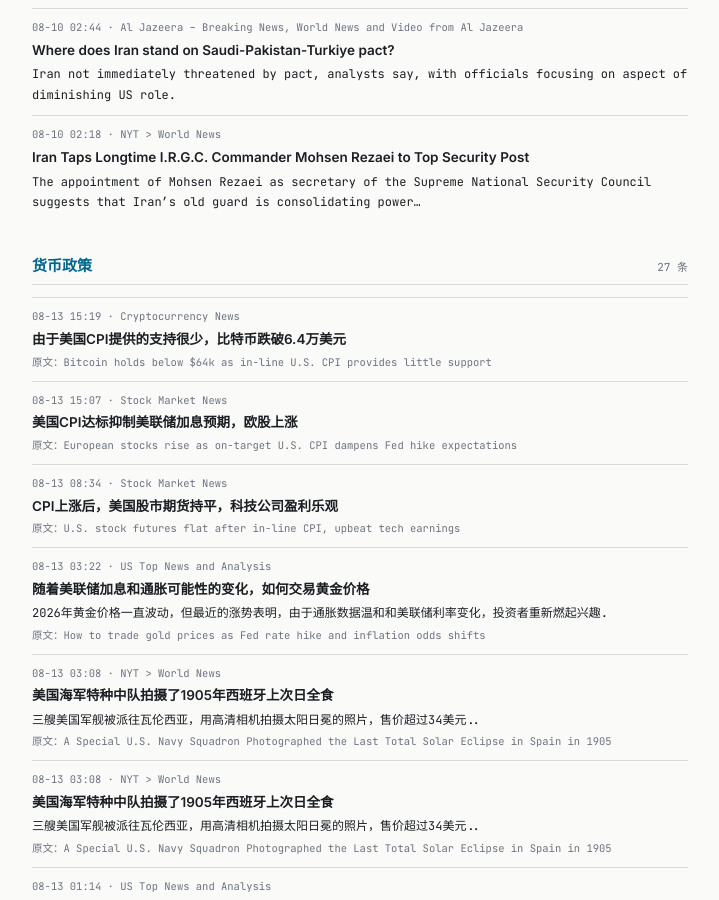
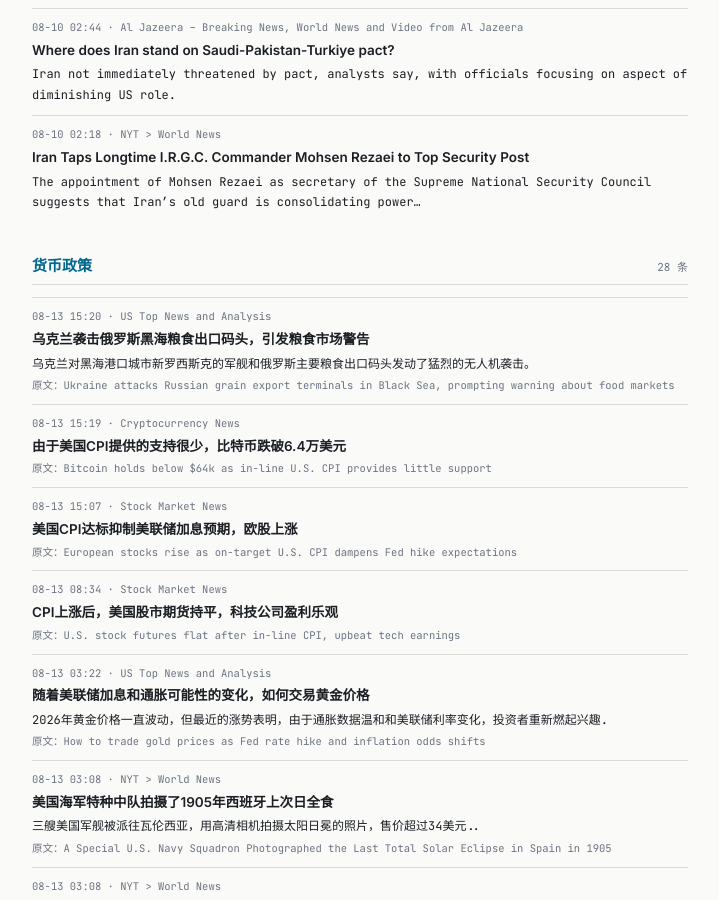
Before and after one commit to tang3super/tang3super.github.io, a Jekyll site: the page built from macro-trade/news-digest.md, in a window 1280 px wide and 900 px high, scrolled down 8159 px. Shown: the whole window, without its empty margins (280-999 px from the left). Built offline with Jekyll 4.4.1, drawn with Linux system fonts in a browser that asks for light colours; some of the changed text lies outside the part shown.

Commit message:
sync news-digest article

```diff
--- a/macro-trade/news-digest.md
+++ b/macro-trade/news-digest.md
@@ -549,6 +549,13 @@ topics:
     time: 08-10 02:18
 - name: 货币政策
   items:
+  - title: Ukraine attacks Russian grain export terminals in Black Sea, prompting warning about food markets
+    summary: Ukraine has launched a heavy drone assault on warships and major Russian grain export terminals in the Black Sea port city of Novorossiysk.
+    link: https://www.cnbc.com/2026/08/13/ukraine-russia-novorossiysk-grain.html
+    source: US Top News and Analysis
+    time: 08-13 15:20
+    title_zh: 乌克兰袭击俄罗斯黑海粮食出口码头，引发粮食市场警告
+    summary_zh: 乌克兰对黑海港口城市新罗西斯克的军舰和俄罗斯主要粮食出口码头发动了猛烈的无人机袭击。
   - title: Bitcoin holds below $64k as in-line U.S. CPI provides little support
     summary: ''
     link: https://www.investing.com/news/cryptocurrency-news/bitcoin-holds-below-64k-as-inline-us-cpi-provides-little-support-4856758
```
Also changed, not shown: other parts of macro-trade/news-digest.md (+1 -1 lines).
